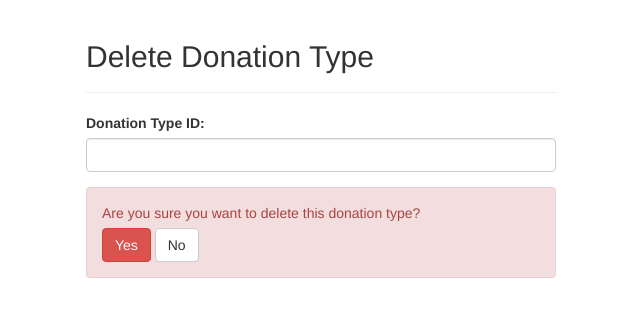
After one commit to Hassan-Al-Marsafy/Basma-Charity-core-Business-classes, a PHP site: page /View/DeleteDonationTypeView.php in a window 1280 px wide. The commit adds this page. Shown: the top 317 px of the page, without its empty margins (319-959 px from the left). Run offline with PHP 8.4, Linux system fonts and the light colour scheme.

Commit message:
Added delete View and Controller for Donation Type

```diff
--- a/Controller/ReadDonationType.php
+++ b/Controller/ReadDonationType.php
@@ -1,5 +1,5 @@
 <?php
-require_once '../model/db_connect.php'; // Assuming this file contains the database connection
+require_once '../model/db_connect.php';
 require_once '../strategy/CRUDdonType.php';
 require_once '../model/donationType.php';
 
@@ -18,7 +18,6 @@ if (isset($_GET["id"]) && !empty(trim($_GET["id"]))) {
             $row = $donationType->readDonType($id);
 
             if (!empty($row)) {
-                // Pass the data to the view
                 header("Location: ../view/OutputReadDonationTypeView.php?id=" . urlencode($row["id"]) . "&type=" . urlencode($row["D_type_name"]));
                 exit();
             } else {
--- /dev/null
+++ b/View/DeleteDonationTypeView.php
@@ -0,0 +1,40 @@
+<!DOCTYPE html>
+<html lang="en">
+<head>
+    <meta charset="UTF-8">
+    <title>Delete Donation Type</title>
+    <link rel="stylesheet" href="https://maxcdn.bootstrapcdn.com/bootstrap/3.3.7/css/bootstrap.css">
+    <style type="text/css">
+        .wrapper {
+            width: 500px;
+            margin: 0 auto;
+        }
+    </style>
+</head>
+<body>
+    <div class="wrapper">
+        <div class="container-fluid">
+            <div class="row">
+                <div class="col-md-12">
+                    <div class="page-header">
+                        <h2>Delete Donation Type</h2>
+                    </div>
+                    <form action="../controller/DeleteDonationType.php" method="post">
+                        <div class="form-group">
+                            <label for="id">Donation Type ID:</label>
+                            <input type="text" id="id" name="id" class="form-control" required>
+                        </div>
+                        <div class="alert alert-danger">
+                            <p>Are you sure you want to delete this donation type?</p>
+                            <p>
+                                <input type="submit" value="Yes" class="btn btn-danger">
+                                <a href="../home.php" class="btn btn-default">No</a>
+                            </p>
+                        </div>
+                    </form>
+                </div>
+            </div>
+        </div>
+    </div>
+</body>
+</html>
--- a/View/OutputReadDonationTypeView.php
+++ b/View/OutputReadDonationTypeView.php
@@ -20,7 +20,7 @@
                         <h1>View Donation Type</h1>
                     </div>
                     <?php
-                    // Check if the necessary GET parameters are set
+
                     if (isset($_GET['id']) && isset($_GET['type'])) {
                         $id = htmlspecialchars($_GET['id']);
                         $type = htmlspecialchars($_GET['type']);
```
Also changed, not shown: Controller/DeleteDonationType.php (added, +33 -0 lines), model/donationType.php (+2 -5 lines).
